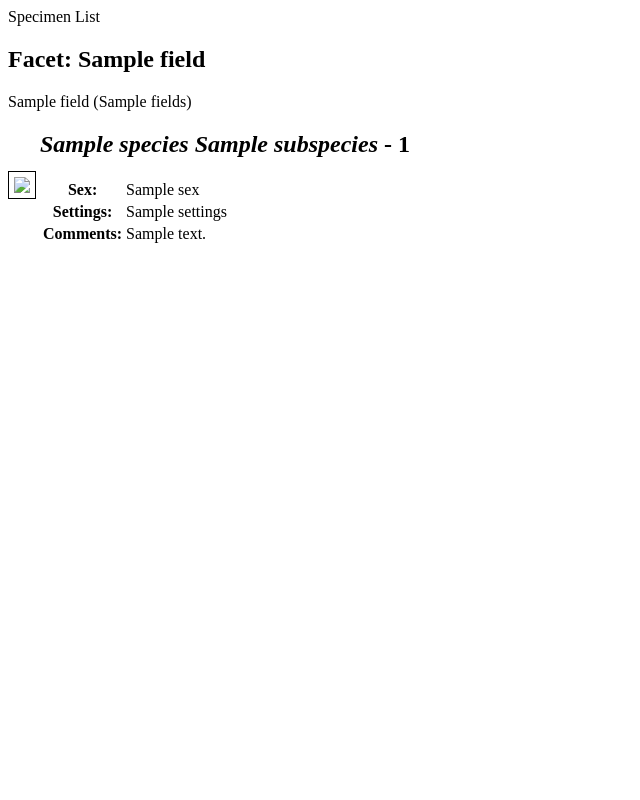
After one commit to davehughes/radiograph, a Django app: template radiograph/templates/radioapp/specimen_list.html in a window 1280 px wide. The commit adds this page. Shown: the whole page, without its empty margins (0-640 px from the left). Run offline with Django 3.2, Linux system fonts and the light colour scheme; the template is opened without the code that fills it: most values are stand-ins (such as "Sample title", 1, 10 or a date in 2020).

Commit message:
Added a basic list index view that does a query and lists all results with facet counts.

```diff
--- /dev/null
+++ b/radiograph/templates/radioapp/specimen_list.html
@@ -0,0 +1,17 @@
+{% extends "radioapp/base.html" %}
+
+{% block title %}Specimen List{%endblock%}
+{% block content %}
+
+{% for label, values in facets.fields.items %}
+  <h2>Facet: {{ label }}</h2>
+  {% for value, count in values %}
+  <span>{{ value }} ({{ count }})</span></br>
+  {% endfor %}
+{% endfor %}
+
+{% for specimen in results %}
+{% include 'radioapp/specimen_result.html' %}
+{% endfor %}
+
+{% endblock %}
--- /dev/null
+++ b/radiograph/templates/radioapp/specimen_result.html
@@ -0,0 +1,40 @@
+<div class="specimen-result"
+     style="clear: both;">
+
+<div class="specimen-result-images"
+     style="display: inline-block;">
+  {% for image_id in specimen.images %}
+  <a href="{% url image image_id 'medium' %}"
+     style="text-decoration: none">
+    <img src="{% url image image_id 'thumbnail' %}"
+	 style="border: 1px solid #000; padding: 5px;"/>
+  </a>
+  {% endfor %}
+</div>
+<div class="specimen-result-details"
+     style="display: inline-block">
+  <h2>
+    <span style="font-style: italic">
+      {{ specimen.species }} {{ specimen.subspecies|default:"" }}
+    </span>
+    - {{ specimen.specimen_id }}
+  </h2>
+  <table style="display: inline;">
+    <tr>
+      <th>Sex:</th>
+      <td>{{ specimen.sex }}</td>
+    </tr>
+    <tr>
+      <th>Settings:</th>
+      <td>{{ specimen.settings|default:"Unspecified/Unknown" }}</td>
+    </tr>
+    {% if specimen.comments %}
+    <tr>
+      <th>Comments:</th>
+      <td>{{ specimen.comments }}</td>
+    </tr>
+    {% endif %}
+  </table
+</div>
+
+</div>
--- a/radiograph/urls.py
+++ b/radiograph/urls.py
@@ -20,4 +20,6 @@ urlpatterns = patterns('',
     url(r'^images/(?P<image_id>[^/]+)/(?P<derivative>[^/]+)$',
         'radioapp.views.image',
         name='image'),
+
+    url(r'^$', 'radioapp.views.index', name='index'),
 )
```
Also changed, not shown: radiograph/radioapp/views.py (+14 -0 lines), radiograph/templates/radioapp/specimen_detail.html (+12 -4 lines).
